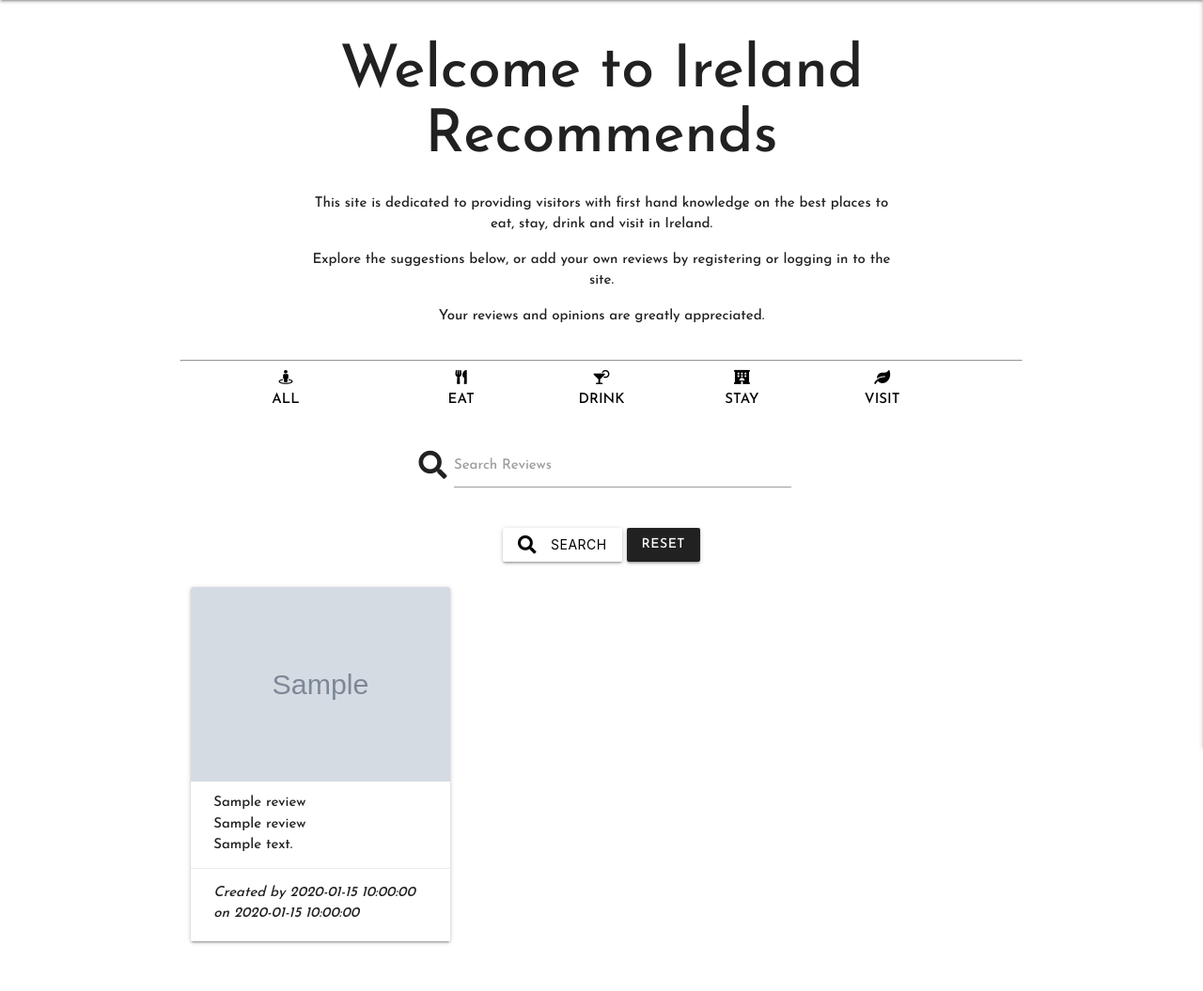
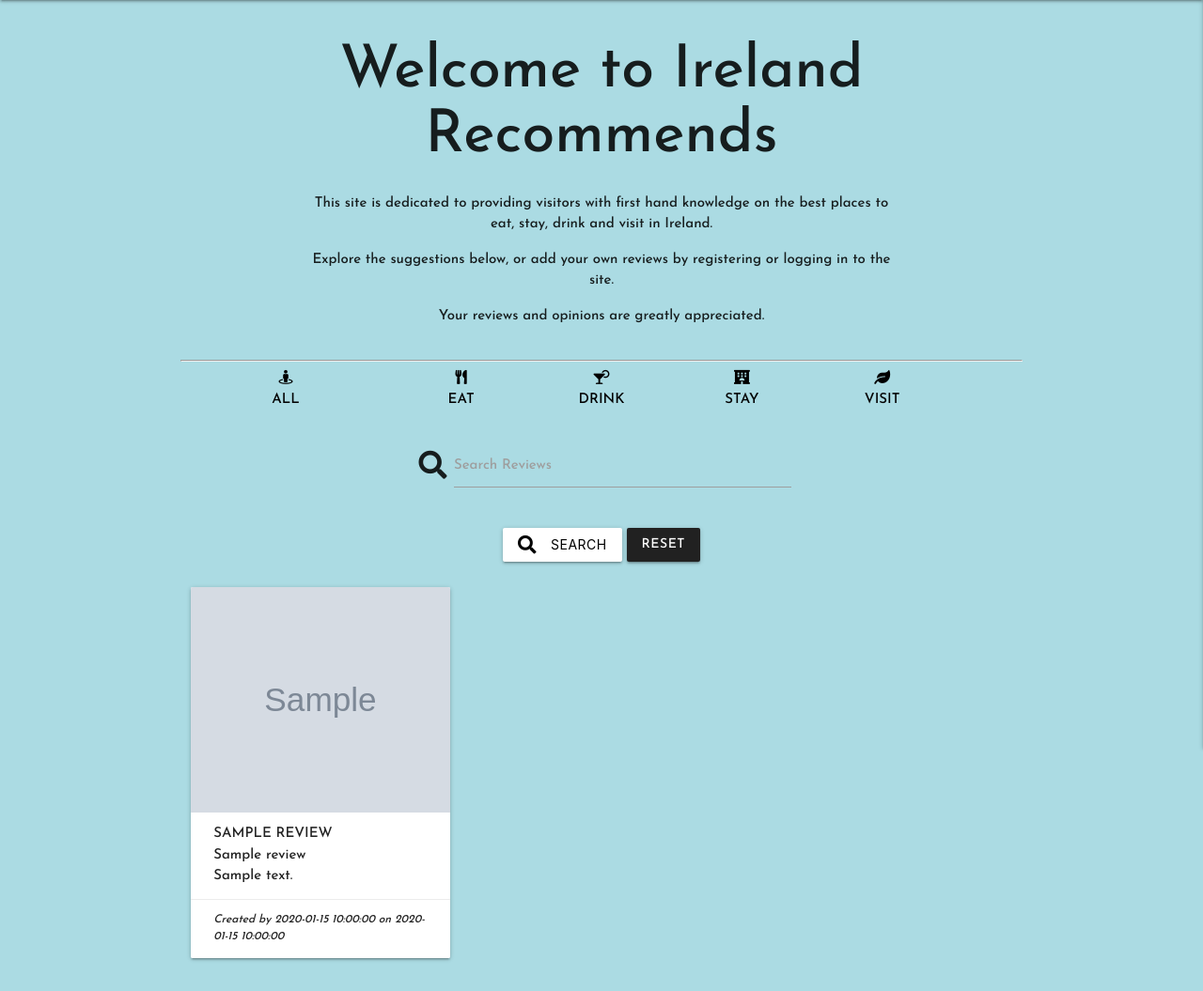
Before and after one commit to d-mcalpin/IrelandRecommends, a Flask app: page /reviews in a window 1280 px wide. Shown: the part 64-1119 px from the top of the page at 94% size. Before the commit the page ends 1069 px from the top, so only its background shows below. Run offline with Flask 2, Linux system fonts and the light colour scheme; grey boxes marked "Sample" are stand-in pictures; a database or web service that is not in the repository returns one stand-in record (values such as "Sample title"); some libraries are stand-ins or nearby versions.

Commit message:
Added styling for review cards

```diff
--- a/static/css/style.css
+++ b/static/css/style.css
@@ -3,4 +3,31 @@
 body {
   font-family: "Josefin Sans", sans-serif;
   overflow-x: hidden;
+  background-color: #abdbe3;
 }
+
+.uppercase {
+	text-transform: uppercase;
+}
+
+.card-image img {
+	height: 30vh;
+	-o-object-fit: cover;
+	object-fit: cover;
+}
+
+.review-card img {
+	width: 100%;
+	height: 80vh;
+	-o-object-fit: contain;
+	object-fit: contain;
+}
+
+.card-action {
+	padding-top: 0px;
+	padding-bottom: 0px;
+}
+
+.card-action {
+	font-size: 12px;
+}
--- a/templates/review.html
+++ b/templates/review.html
@@ -1,6 +1,6 @@
 {% extends "base.html" %}
 {% block content %}
-<div class="row tip-card">
+<div class="row review-card">
    <div class="col s12 l6">
       <img src="{{category.review_img}}" alt="{{category.review_name}}">
    </div>
```
